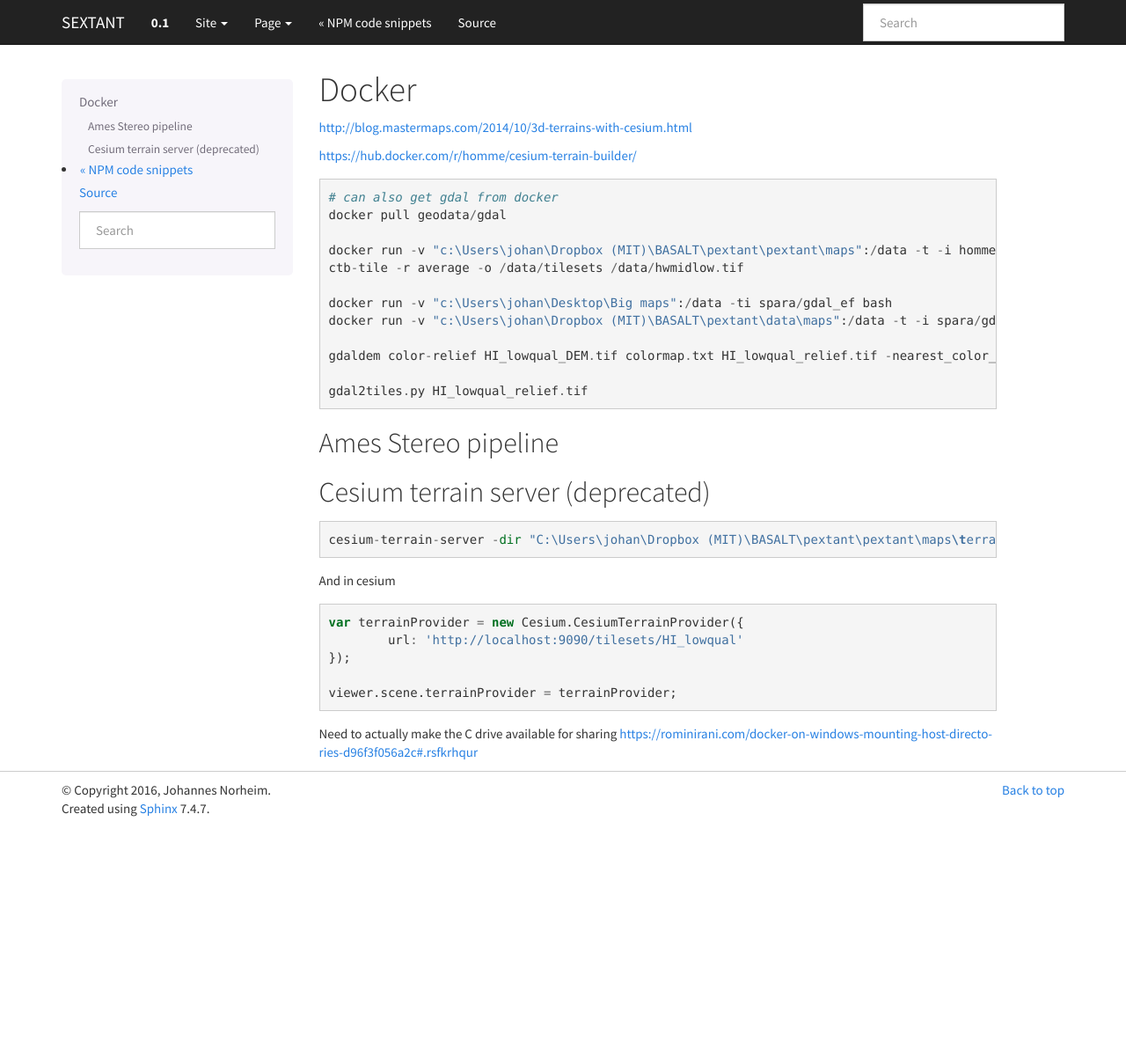
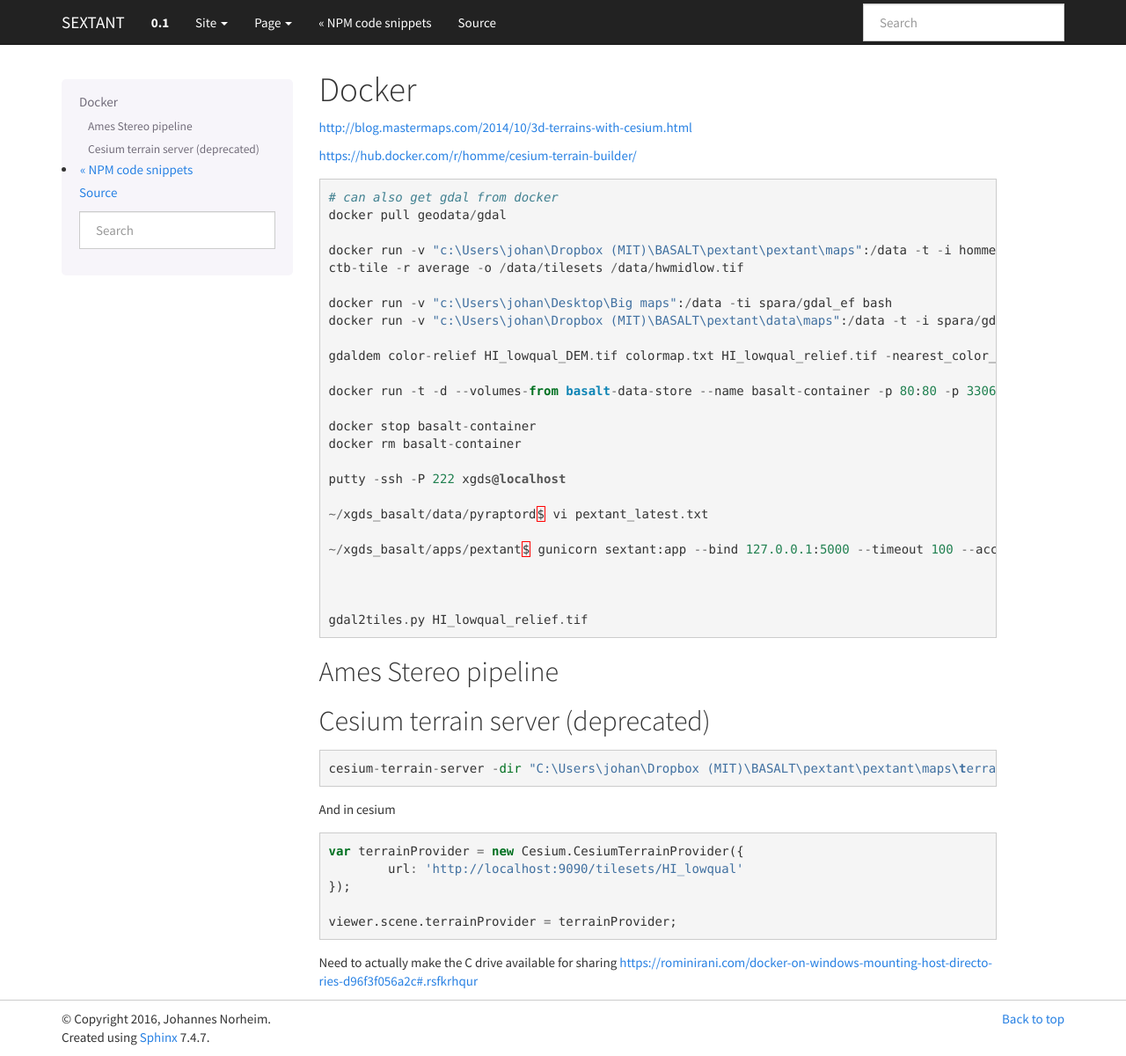
Before and after one commit to norheim/pextant, a Sphinx documentation site: the page built from docs/docker.rst, in a window 1280 px wide and 1200 px high. Shown: the whole window at 88% size. Built offline with Sphinx 7.4.7, drawn with Linux system fonts in a browser that asks for light colours.

Commit message:
some update gdal commands

```diff
--- a/docs/docker.rst
+++ b/docs/docker.rst
@@ -17,6 +17,19 @@ https://hub.docker.com/r/homme/cesium-terrain-builder/
 	docker run -v "c:\Users\johan\Dropbox (MIT)\BASALT\pextant\data\maps":/data -t -i spara/gdal_ef bash
 
 	gdaldem color-relief HI_lowqual_DEM.tif colormap.txt HI_lowqual_relief.tif -nearest_color_entry
+
+	docker run -t -d --volumes-from basalt-data-store --name basalt-container -p 80:80 -p 3306:3306 -p 7500:7500  -p 222:22 -p 443:443 -p 3001:3001 -p 5000:5000 -p 5984:5984 -p 8080:8080 -p 8181:8181 -p 9090:9090 -p 9191:9191 -v "c:\Users\johan\Desktop\webapp":/home/xgds/sextantwebapp -v "c:\Users\johan\Dropbox (MIT)\BASALT\pextant\pextant:/home/xgds/xgds_basalt xgds-basalt-sse:20171019
+
+	docker stop basalt-container
+	docker rm basalt-container
+
+	putty -ssh -P 222 xgds@localhost
+
+	~/xgds_basalt/data/pyraptord$ vi pextant_latest.txt
+
+	~/xgds_basalt/apps/pextant$ gunicorn sextant:app --bind 127.0.0.1:5000 --timeout 100 --access-logfile -
+
+
 
 	gdal2tiles.py HI_lowqual_relief.tif
 
```
